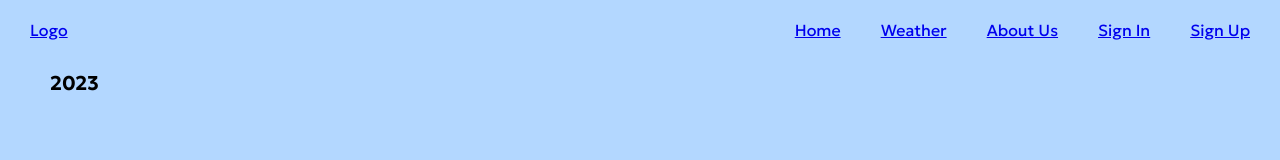
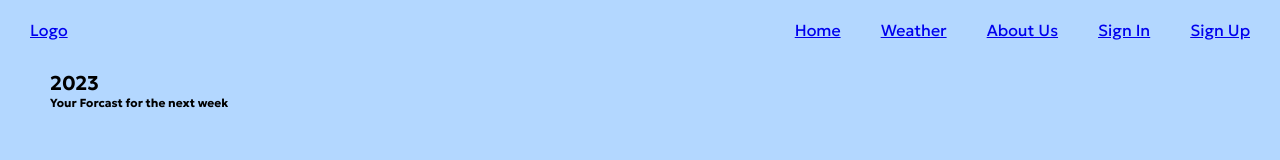
Before and after one commit to Sushank49/weatherApp, a plain HTML site: page index.html in a window 1280 px wide. Drawn offline with Linux system fonts and the light colour scheme; no server answers.

```diff
--- a/index.html
+++ b/index.html
@@ -45,6 +45,8 @@
       <h1 class="primary-heading"></h1>
       <h2 class="secondary-heading"></h2>
       <p class="primary-para"></p>
+
+      <h3 class="tertiary-heading">Your Forcast for the next week</h3>
     </header>
     <script src="js/app.js"></script>
   </body>
```
